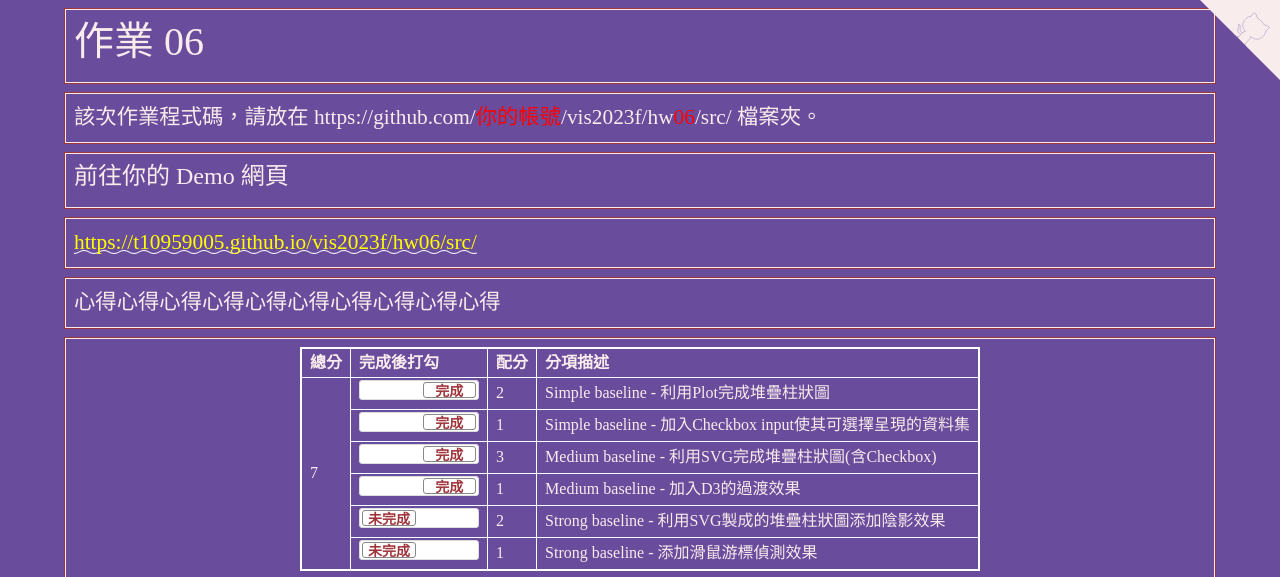
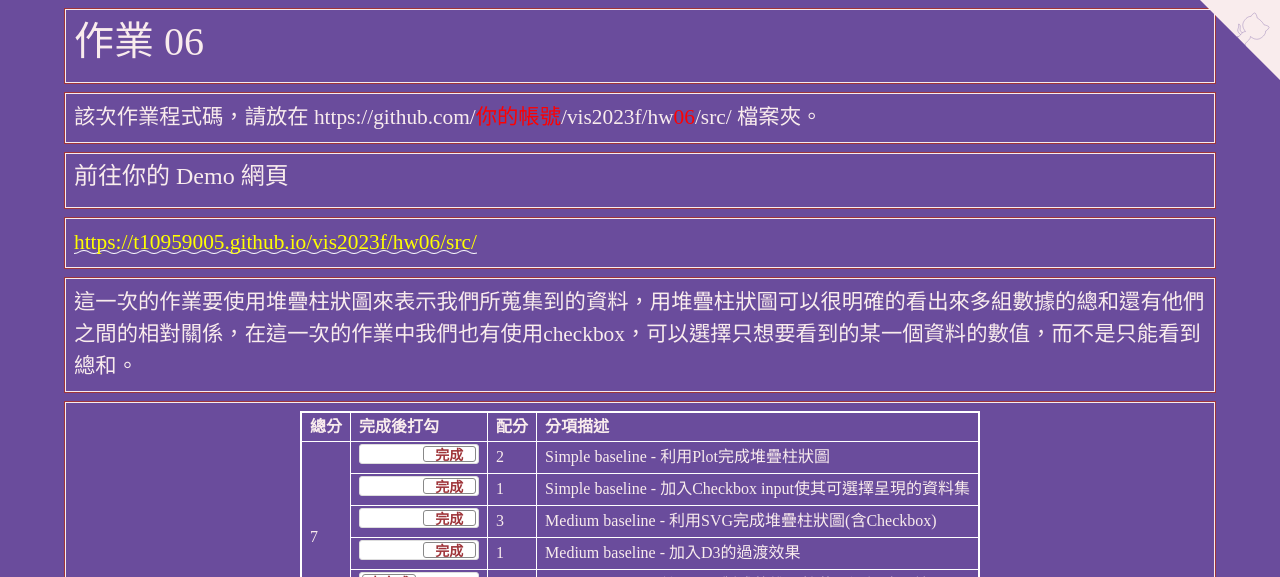
Before and after one commit to t10959005/vis2023f, a plain HTML site: page hw06/index.html in a window 1280 px wide. Shown: the top 577 px of the page. Drawn offline with nearby package versions, Linux system fonts and the light colour scheme.

Commit message:
Update index.html

```diff
--- a/hw06/index.html
+++ b/hw06/index.html
@@ -203,7 +203,7 @@
 
   <div class="row hw12">
     <div class="col-md-12 twenty">
-      心得心得心得心得心得心得心得心得心得心得
+      這一次的作業要使用堆疊柱狀圖來表示我們所蒐集到的資料，用堆疊柱狀圖可以很明確的看出來多組數據的總和還有他們之間的相對關係，在這一次的作業中我們也有使用checkbox，可以選擇只想要看到的某一個資料的數值，而不是只能看到總和。
     </div>
   </div>
 
```
